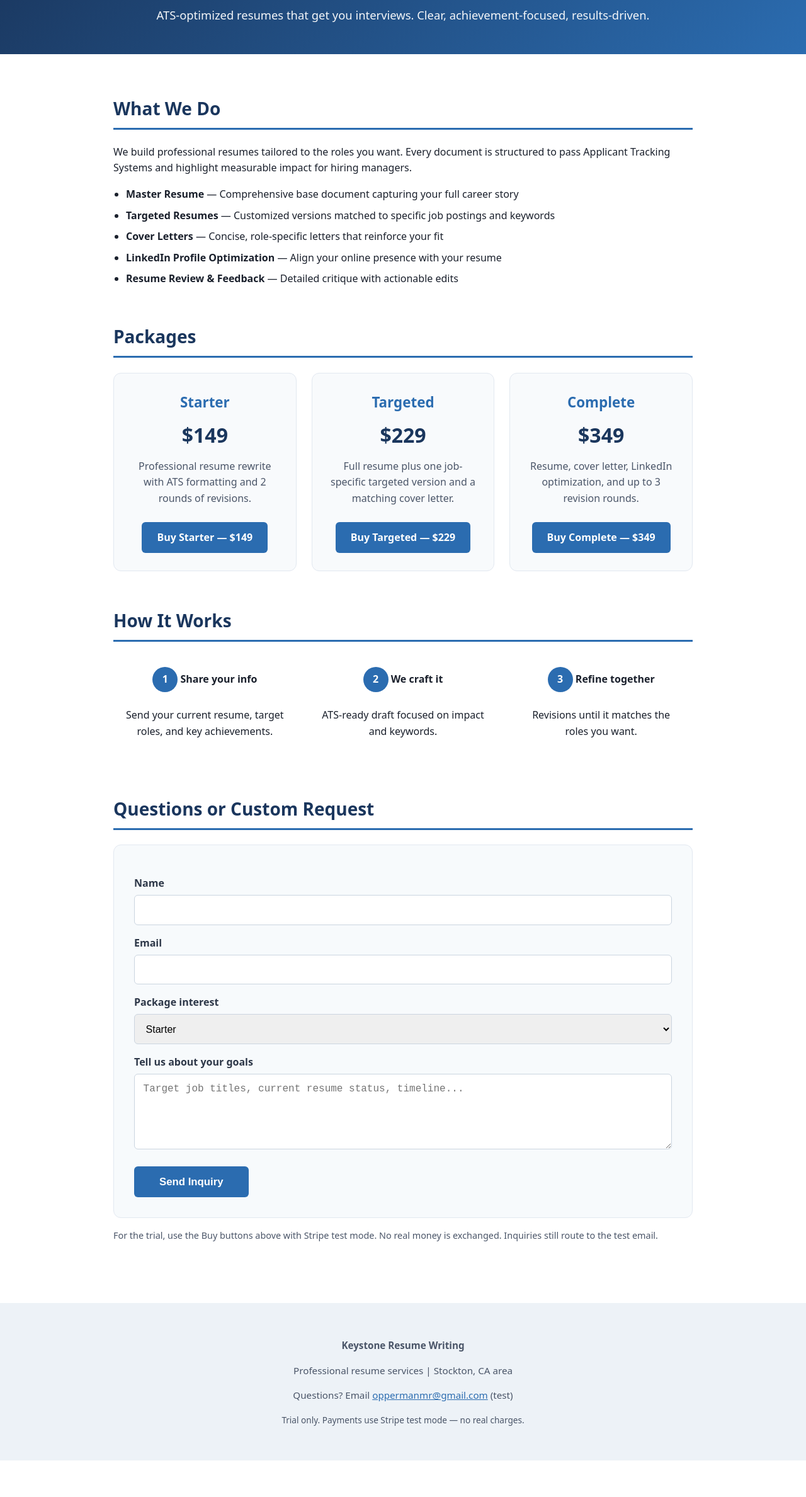
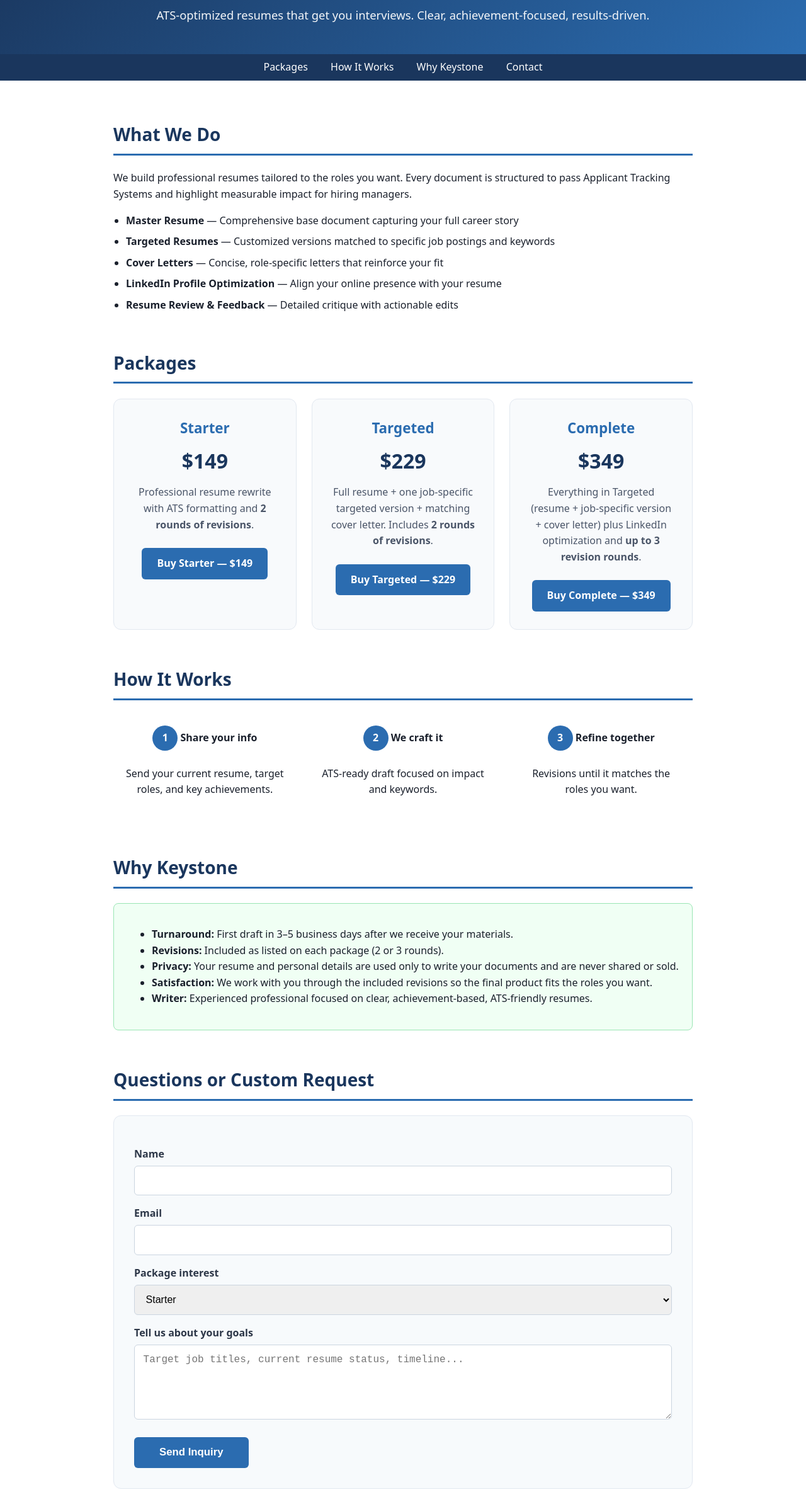
Before and after one commit to matthewopperman-oss/keystone-resume, a plain HTML site: page index.html in a window 1280 px wide. Shown: the part 163-2540 px from the top of the page at 63% size. Before the commit the page ends 2482 px from the top, so only its background shows below. Drawn offline with Linux system fonts and the light colour scheme.

Commit message:
Improve Keystone trial site: clean packages, add trust section, remove buy alerts, add thank-you page, better form

```diff
--- a/index.html
+++ b/index.html
@@ -11,6 +11,9 @@
   header { background: linear-gradient(135deg, #1a365d 0%, #2b6cb0 100%); color: white; padding: 3rem 1rem; text-align: center; }
   header h1 { margin: 0; font-size: 2.5rem; font-weight: 700; }
   header p { margin: 0.75rem 0 0; font-size: 1.15rem; opacity: 0.95; }
+  nav { background: #1a365d; padding: 0.5rem 1rem; text-align: center; }
+  nav a { color: white; margin: 0 1rem; text-decoration: none; font-weight: 500; }
+  nav a:hover { text-decoration: underline; }
   .container { max-width: 960px; margin: 0 auto; padding: 2.5rem 1.25rem; }
   section { margin-bottom: 3.5rem; }
   h2 { color: #1a365d; border-bottom: 3px solid #2b6cb0; padding-bottom: 0.5rem; font-size: 1.75rem; }
@@ -32,10 +35,10 @@
   .how { display: grid; grid-template-columns: repeat(auto-fit, minmax(200px, 1fr)); gap: 1.5rem; margin-top: 1.5rem; }
   .step { text-align: center; padding: 1rem; }
   .step-num { background: #2b6cb0; color: white; width: 40px; height: 40px; border-radius: 50%; display: inline-flex; align-items: center; justify-content: center; font-weight: bold; margin-bottom: 0.5rem; }
+  .trust-box { background: #f0fff4; border: 1px solid #9ae6b4; border-radius: 8px; padding: 1.25rem; margin-top: 1rem; }
   footer { text-align: center; padding: 2.5rem 1rem; background: #edf2f7; color: #4a5568; font-size: 0.95rem; }
   footer a { color: #2b6cb0; }
   .test-banner { background: #fffbeb; color: #744210; padding: 0.75rem; text-align: center; font-size: 0.9rem; border-bottom: 1px solid #f6e05e; }
-  .trust { font-size: 0.9rem; color: #4a5568; margin-top: 1rem; }
 </style>
 </head>
 <body>
@@ -44,9 +47,15 @@
   <h1>Keystone Resume Writing</h1>
   <p>ATS-optimized resumes that get you interviews. Clear, achievement-focused, results-driven.</p>
 </header>
+<nav>
+  <a href="#packages">Packages</a>
+  <a href="#how">How It Works</a>
+  <a href="#trust">Why Keystone</a>
+  <a href="#contact">Contact</a>
+</nav>
 
 <div class="container">
-  <section class="services">
+  <section class="services" id="services">
     <h2>What We Do</h2>
     <p>We build professional resumes tailored to the roles you want. Every document is structured to pass Applicant Tracking Systems and highlight measurable impact for hiring managers.</p>
     <ul>
@@ -58,32 +67,34 @@
     </ul>
   </section>
 
-  <section>
+  <section id="packages">
     <h2>Packages</h2>
     <div class="packages">
       <div class="package">
         <h3>Starter</h3>
         <div class="price">$149</div>
-        <p>Professional resume rewrite with ATS formatting and 2 rounds of revisions.</p>
-        <!-- Replace href with your Stripe test mode Payment Link for Starter -->
-        <a class="buy-btn" href="#" onclick="alert('Stripe test Payment Link for Starter $149 goes here. In trial, use test card 4242 4242 4242 4242 — no real money moves.'); return false;">Buy Starter — $149</a>
+        <p>Professional resume rewrite with ATS formatting and <strong>2 rounds of revisions</strong>.</p>
+        <!-- TODO: Replace href with Stripe test Payment Link for Starter $149 -->
+        <a class="buy-btn" href="#">Buy Starter — $149</a>
       </div>
       <div class="package">
         <h3>Targeted</h3>
         <div class="price">$229</div>
-        <p>Full resume plus one job-specific targeted version and a matching cover letter.</p>
-        <a class="buy-btn" href="#" onclick="alert('Stripe test Payment Link for Targeted $229 goes here. Use test card 4242 4242 4242 4242.'); return false;">Buy Targeted — $229</a>
+        <p>Full resume + one job-specific targeted version + matching cover letter. Includes <strong>2 rounds of revisions</strong>.</p>
+        <!-- TODO: Replace href with Stripe test Payment Link for Targeted $229 -->
+        <a class="buy-btn" href="#">Buy Targeted — $229</a>
       </div>
       <div class="package">
         <h3>Complete</h3>
         <div class="price">$349</div>
-        <p>Resume, cover letter, LinkedIn optimization, and up to 3 revision rounds.</p>
-        <a class="buy-btn" href="#" onclick="alert('Stripe test Payment Link for Complete $349 goes here. Use test card 4242 4242 4242 4242.'); return false;">Buy Complete — $349</a>
+        <p>Everything in Targeted (resume + job-specific version + cover letter) plus LinkedIn optimization and <strong>up to 3 revision rounds</strong>.</p>
+        <!-- TODO: Replace href with Stripe test Payment Link for Complete $349 -->
+        <a class="buy-btn" href="#">Buy Complete — $349</a>
       </div>
     </div>
   </section>
 
-  <section>
+  <section id="how">
     <h2>How It Works</h2>
     <div class="how">
       <div class="step">
@@ -104,9 +115,22 @@
     </div>
   </section>
 
-  <section>
+  <section id="trust">
+    <h2>Why Keystone</h2>
+    <div class="trust-box">
+      <ul>
+        <li><strong>Turnaround:</strong> First draft in 3–5 business days after we receive your materials.</li>
+        <li><strong>Revisions:</strong> Included as listed on each package (2 or 3 rounds).</li>
+        <li><strong>Privacy:</strong> Your resume and personal details are used only to write your documents and are never shared or sold.</li>
+        <li><strong>Satisfaction:</strong> We work with you through the included revisions so the final product fits the roles you want.</li>
+        <li><strong>Writer:</strong> Experienced professional focused on clear, achievement-based, ATS-friendly resumes.</li>
+      </ul>
+    </div>
+  </section>
+
+  <section id="contact">
     <h2>Questions or Custom Request</h2>
-    <form action="mailto:oppermanmr@gmail.com" method="post" enctype="text/plain">
+    <form action="mailto:oppermanmr@gmail.com?subject=Keystone%20Resume%20Inquiry" method="post" enctype="text/plain">
       <label for="name">Name</label>
       <input id="name" type="text" name="name" required>
       <label for="email">Email</label>
@@ -122,7 +146,7 @@
       <textarea id="message" name="message" rows="5" placeholder="Target job titles, current resume status, timeline..." required></textarea>
       <button type="submit">Send Inquiry</button>
     </form>
-    <p class="trust">For the trial, use the Buy buttons above with Stripe test mode. No real money is exchanged. Inquiries still route to the test email.</p>
+    <p style="font-size:0.9rem; color:#4a5568; margin-top:1rem;">For the trial, use the Buy buttons above with Stripe test mode (card 4242 4242 4242 4242). No real money is exchanged. After payment you’ll land on the thank-you page with next steps.</p>
   </section>
 </div>
 
```
Also changed, not shown: thank-you.html (added, +42 -0 lines), 1 other file.
